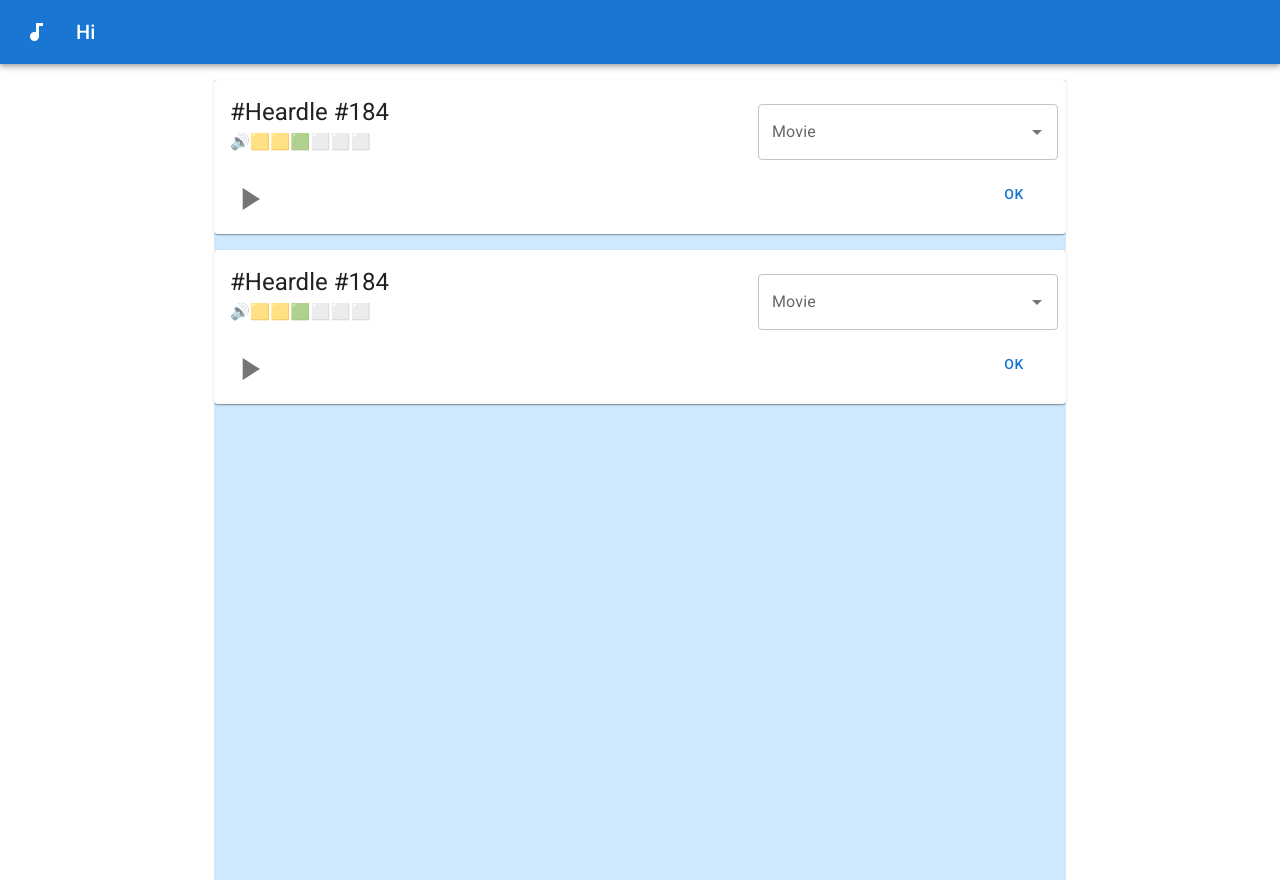
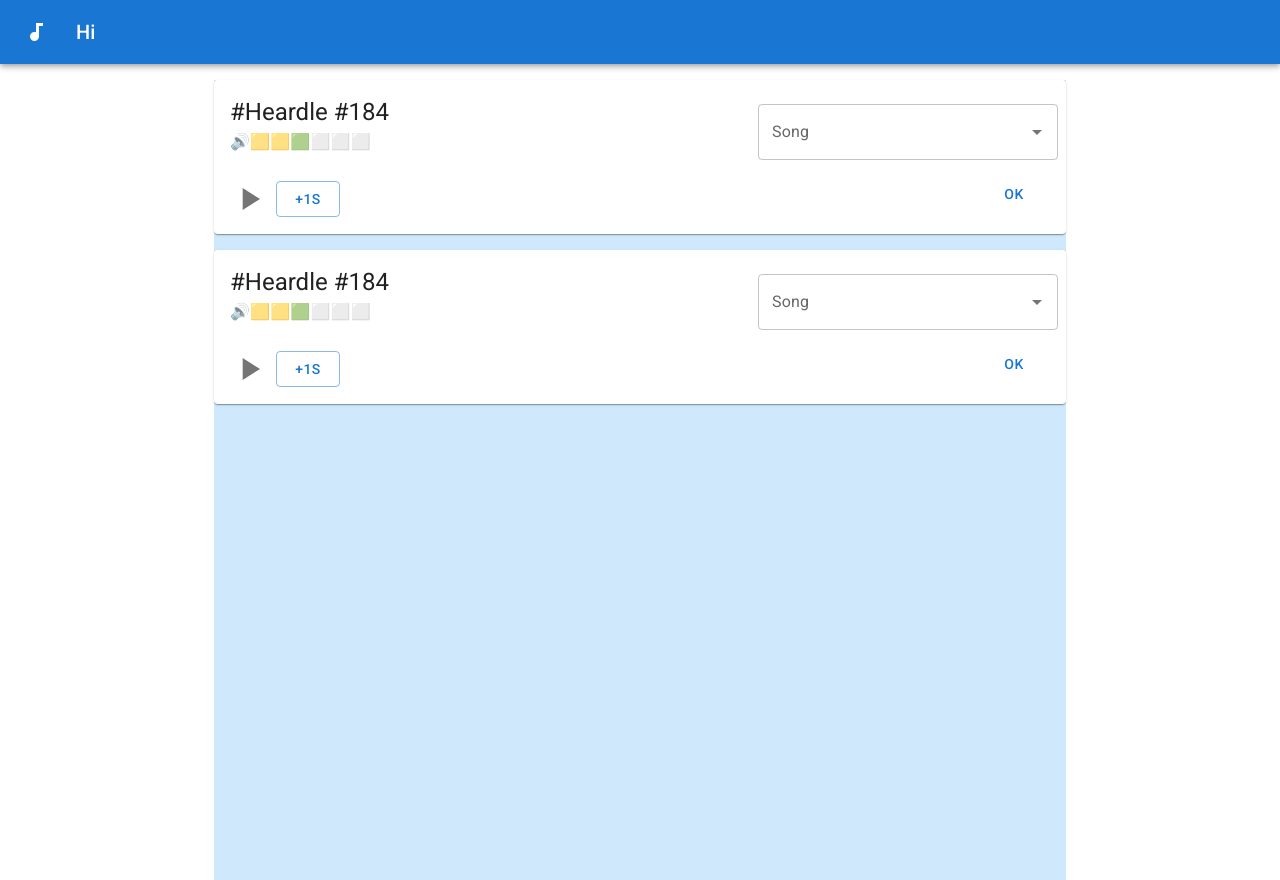
Before and after one commit to maartenderijk/fragment-player, a React (Create React App) app: page / in a window 1280 px wide. Built offline with nearby package versions, Linux system fonts and the light colour scheme.

Commit message:
audio player times

```diff
--- a/src/components/AudioPlayer.tsx
+++ b/src/components/AudioPlayer.tsx
@@ -3,34 +3,45 @@
 import Box from '@mui/material/Box';
 import Card from '@mui/material/Card';
 import CardContent from '@mui/material/CardContent';
-import CardMedia from '@mui/material/CardMedia';
 import IconButton from '@mui/material/IconButton';
 import Typography from '@mui/material/Typography';
-import SkipPreviousIcon from '@mui/icons-material/SkipPrevious';
 import PlayArrowIcon from '@mui/icons-material/PlayArrow';
-import SkipNextIcon from '@mui/icons-material/SkipNext';
 import { Autocomplete, Button, CardActionArea } from '@mui/material';
 import TextField from '@mui/material/TextField';
-
+import soundfile from "../static/music.mp3";
 
 export default function MediaControlCard() {
-  const theme = useTheme();
+  const [playTime, setPlayTime] = React.useState<number>(0);
+  const timeOptions = [1, 2, 4, 7, 11, 15];
+
+  const audio = new Audio(soundfile)
+
+  const play = () => {
+    audio.play();
+    setTimeout(() => {
+      audio.pause();
+      audio.currentTime = 0; // Works as audio stop
+    }, timeOptions[playTime] * 1000);
+  }
 
   return (
     <Card sx={{ display: 'flex', justifyContent: 'space-between', mt: 2 }}>
       <Box sx={{ display: 'flex', flexDirection: 'column' }}>
         <CardContent sx={{ flex: '1 0 auto' }}>
           <Typography component="div" variant="h5">
-           #Heardle #184
+            #Heardle #184
           </Typography>
           <Typography variant="subtitle1" color="text.secondary" component="div">
             🔊🟨🟨🟩⬜⬜⬜
           </Typography>
         </CardContent>
         <Box sx={{ display: 'flex', alignItems: 'center', pl: 1, pb: 1 }}>
-          <IconButton aria-label="play/pause">
+          <IconButton aria-label="play/pause" onClick={play}>
             <PlayArrowIcon sx={{ height: 38, width: 38 }} />
           </IconButton>
+          <Button variant="outlined" onClick={() => setPlayTime(playTime + 1)}>
+            +{playTime + 1}s
+          </Button>
         </Box>
       </Box>
       <Box sx={{ alignItems: 'center', pl: 1, pb: 1 }}>
@@ -46,9 +57,6 @@
 }
 
 
-
-
-
 function ComboBox() {
   const top100Films = [
     { label: 'the Beatles', year: 1994 },
@@ -62,7 +70,7 @@
       id="combo-box-demo"
       options={top100Films}
       sx={{ width: 300, pt: 3, mr: 1 }}
-      renderInput={(params) => <TextField {...params} label="Movie" />}
+      renderInput={(params) => <TextField {...params} label="Song" />}
     />
   );
 }
--- a/src/react-app-env.d.ts
+++ b/src/react-app-env.d.ts
@@ -1 +1,2 @@
 /// <reference types="react-scripts" />
+declare module '*.mp3'; // '*.wav' if you're using wav format
```
